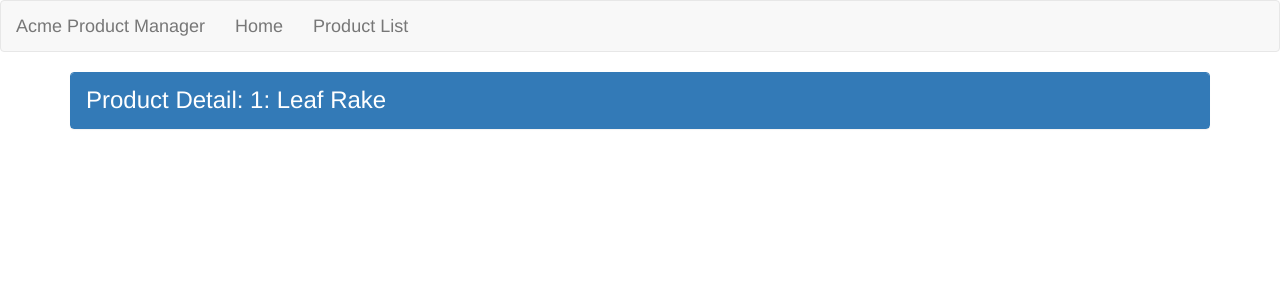
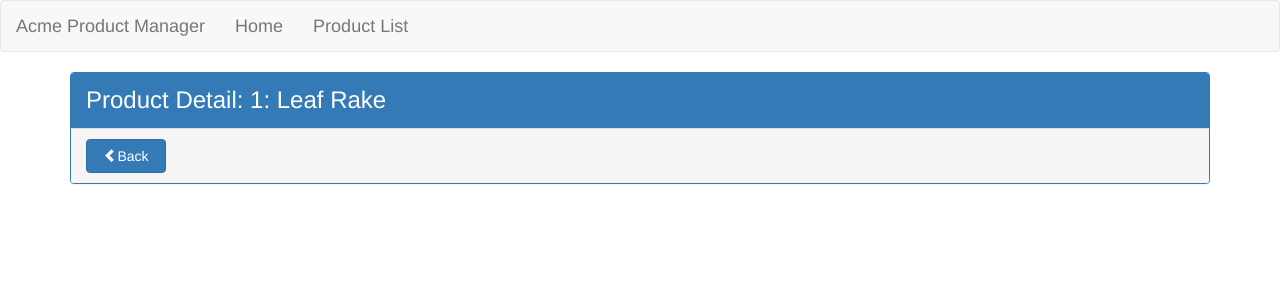
Before and after one commit to johnhutchins/ang, an Angular app: page /products/1 in a window 1280 px wide. Shown: the top 300 px of the page. Built offline with nearby package versions, Linux system fonts and the light colour scheme.

Commit message:
add back button

```diff
--- a/src/app/products/product-detail.component.html
+++ b/src/app/products/product-detail.component.html
@@ -2,4 +2,9 @@
   <div class="panel-heading">
     {{pageTitle + ': ' + product.productName}}
   </div>
+  <div class="panel-footer">
+    <a class="btn btn-primary" (click)='onBack()' style='width: 80px'>
+      <i class="glyphicon glyphicon-chevron-left"></i>Back
+    </a>
+  </div>
 </div>
--- a/src/app/products/product-detail.component.ts
+++ b/src/app/products/product-detail.component.ts
@@ -1,5 +1,5 @@
 import { Component, OnInit } from '@angular/core';
-import {ActivatedRoute} from "@angular/router";
+import {ActivatedRoute, Router} from "@angular/router";
 
 import {IProduct} from "./product";
 
@@ -11,7 +11,11 @@
   pageTitle: string = "Product Detail";
   product: IProduct;
 
-  constructor(private route: ActivatedRoute) {}
+  constructor(private route: ActivatedRoute, private router: Router) { }
+
+  onBack(): void {
+    this.router.navigate(['/products']);
+  }
 
   ngOnInit() {
     let id = +this.route.snapshot.paramMap.get('id');
```
